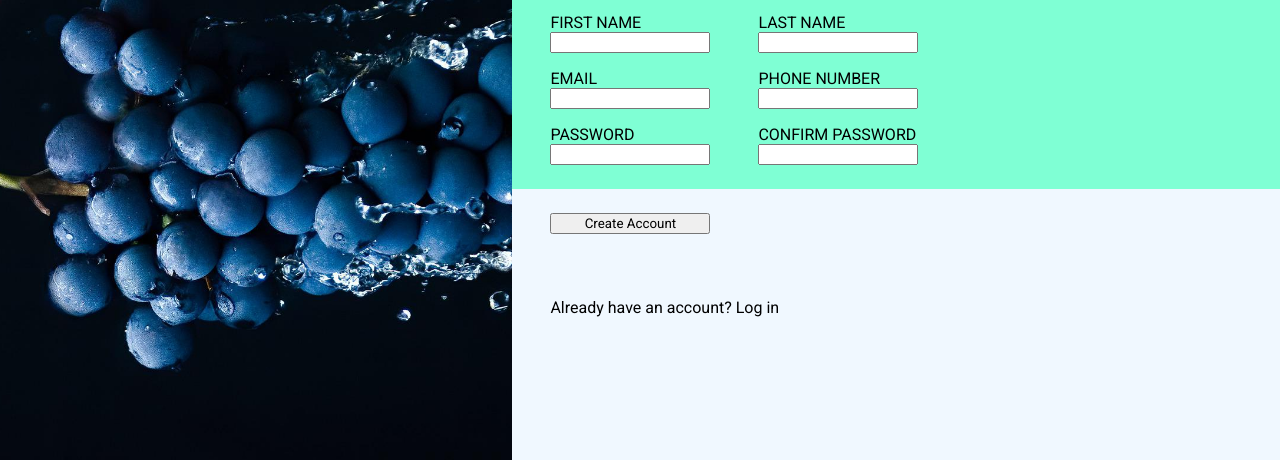
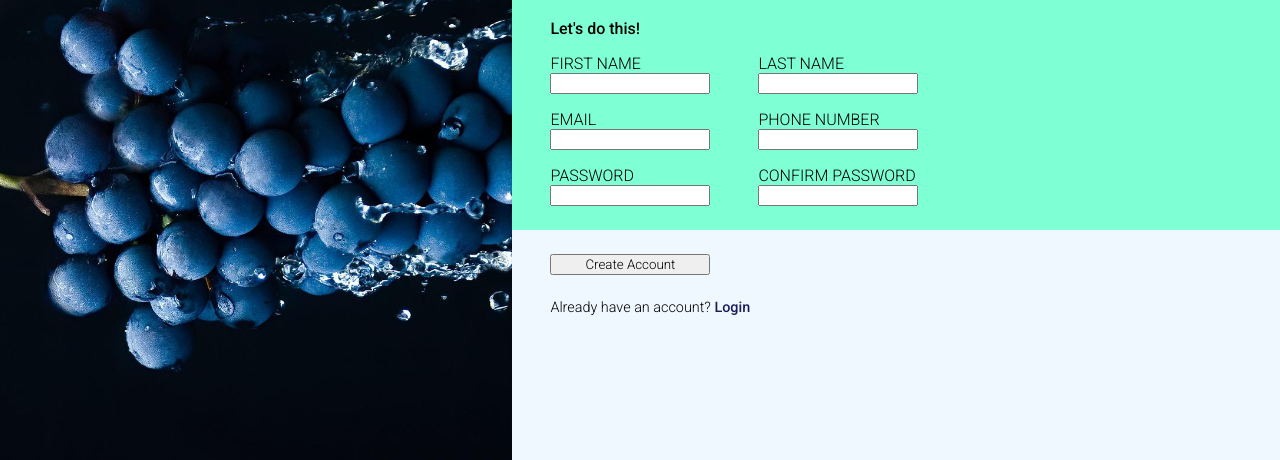
Before and after one commit to Necryl/TOP-Sign-Up-Form, a plain HTML site: page index.html in a window 1280 px wide. Shown: the part 340-800 px from the top of the page. Drawn offline with Linux system fonts and the light colour scheme.

Commit message:
styling the login link

```diff
--- a/index.html
+++ b/index.html
@@ -58,7 +58,7 @@
             </ul>
         </form>
         <button class="submitBtn" type="submit" form="theForm">Create Account</button>
-        <p class="already">Already have an account? <span class="login">Log in</span></p>
+        <p class="already">Already have an account? <a href="?login">Login</a></p>
     </div>
 </body>
 </html>
--- a/style.css
+++ b/style.css
@@ -5,6 +5,7 @@
 
 * {
     font-family: 'Roboto', Arial, Helvetica, sans-serif;
+    font-weight: 300;
 }
 
 html {
@@ -71,7 +72,7 @@ body {
 .main {
     background-color: aliceblue;
 
-    --paddingForMain: 3vh 3vw;
+    --paddingForMain: 3vw;
 
     display: flex;
     flex-direction: column;
@@ -79,19 +80,20 @@ body {
 }
 
 .main-text {
-    padding: var(--paddingForMain);
+    padding: 3vh var(--paddingForMain);
+}
+
+.main-text, .main-text *, .lets, .lets * {
+    font-weight: 500;
 }
 
 #theForm {
-    padding: var(--paddingForMain);
+    padding: 3vh var(--paddingForMain);
 
     display: flex;
     flex-direction: column;
 
     background-color: aquamarine;
-}
-
-.lets {
 }
 
 .formControls {
@@ -116,10 +118,28 @@ body {
 }
 
 .submitBtn {
-    margin: var(--paddingForMain);
+    margin: 3vh var(--paddingForMain);
     width: 10rem;
 }
 
 .already {
-    padding: var(--paddingForMain);
+    padding: 0vh var(--paddingForMain);
+    margin: 0%;
+
+    font-size: 0.9rem;
 }
+.already > a {
+    color: rgb(28, 29, 87);
+    font-weight: 500;
+    text-decoration: none;
+    transition: 500ms ease-out;
+}
+
+.already > a:hover {
+    color: #fff;
+    text-shadow: 0px 0px 5px rgb(4, 20, 247);
+    transition: 100ms ease-in;
+}
+.already > a:active {
+    color: rgb(76, 48, 180);
+}
```
